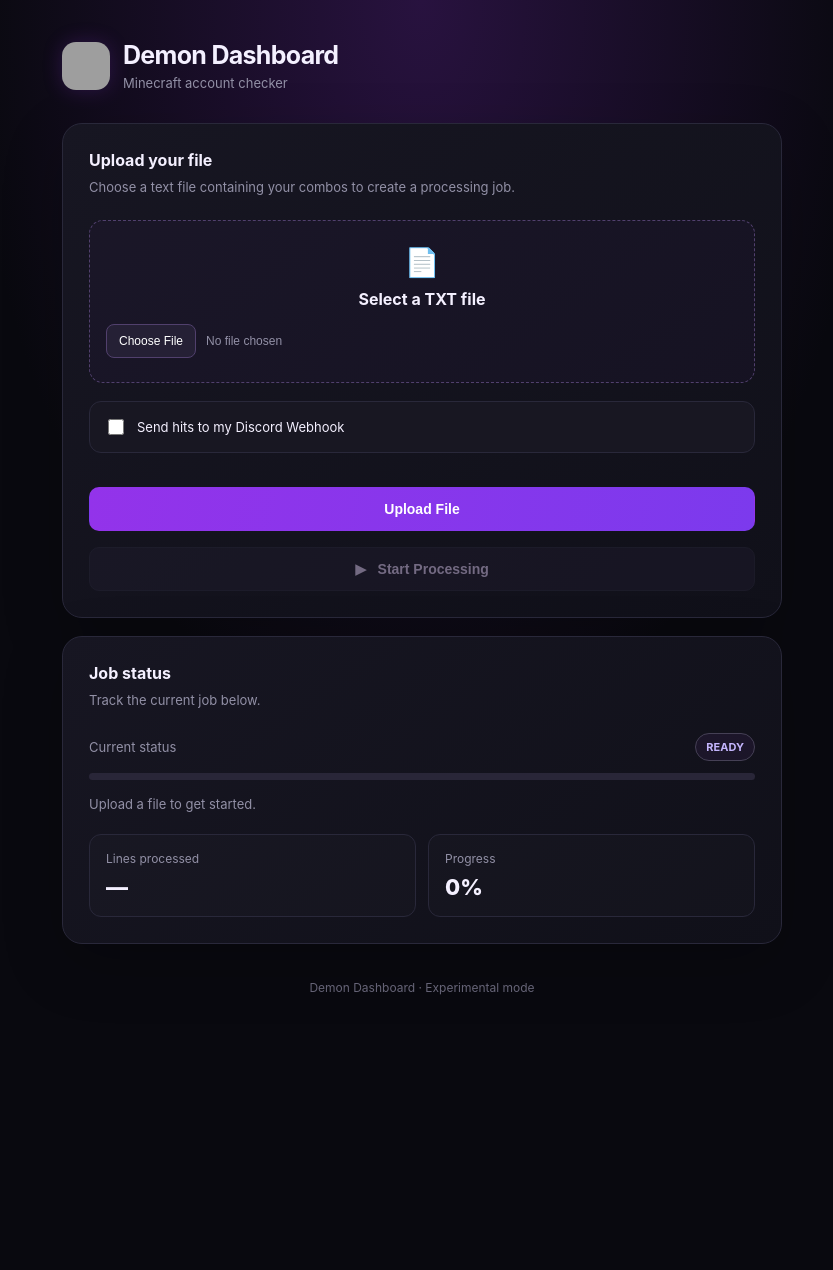
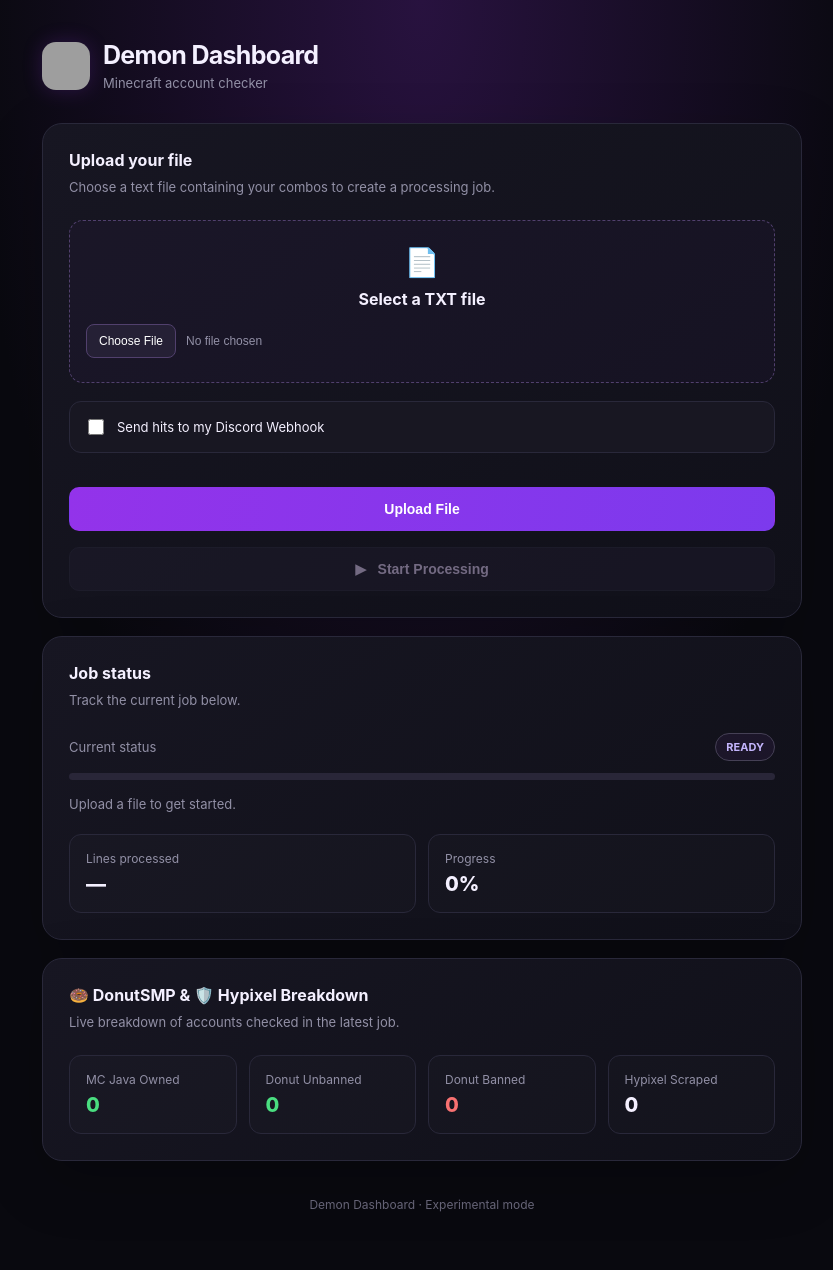
Before and after one commit to AshmitPatil94/Web-ban-check, a Flask app: page / in a window 1280 px wide. Shown: the whole page, without its empty margins (218-1051 px from the left). Before the commit the page ends 995 px from the top, so only its background shows below. Run offline with Flask 3, Linux system fonts and the light colour scheme; grey boxes are pictures that could not be loaded.

Commit message:
Add live server and gamemode stats section
Added new stats section for live server and gamemode breakdowns, including counts for MC Java Owned, Donut Unbanned, Donut Banned, and Hypixel Scraped.

```diff
--- a/templates/index.html
+++ b/templates/index.html
@@ -13,6 +13,7 @@
     --text: #f4f0ff;
     --muted: #9290a6;
     --green: #4ade80;
+    --red: #f87171;
 }
 
 * { box-sizing: border-box; }
@@ -30,7 +31,7 @@
 
 .container {
     width: 100%;
-    max-width: 720px;
+    max-width: 760px;
     margin: auto;
     animation: appear .7s ease both;
 }
@@ -62,7 +63,6 @@
     object-fit: cover;
     display: block;
 }
-
 
 h1 { font-size: 25px; margin: 0; letter-spacing: -.7px; }
 .subtitle { color: var(--muted); font-size: 13px; margin-top: 5px; }
@@ -272,6 +272,13 @@
     margin-top: 20px;
 }
 
+.stats-4 {
+    display: grid;
+    grid-template-columns: repeat(auto-fit, minmax(140px, 1fr));
+    gap: 12px;
+    margin-top: 15px;
+}
+
 .stat {
     padding: 16px;
     border: 1px solid var(--border);
@@ -280,7 +287,9 @@
 }
 
 .stat-name { color: var(--muted); font-size: 12px; }
-.stat-value { font-size: 22px; font-weight: 800; margin-top: 8px; }
+.stat-value { font-size: 20px; font-weight: 800; margin-top: 6px; }
+.stat-value.green { color: var(--green); }
+.stat-value.red { color: var(--red); }
 
 footer {
     text-align: center;
@@ -321,7 +330,6 @@
                 <input type="file" name="file" id="fileInput" required>
             </div>
 
-            <!-- Webhook Integration Option -->
             <div class="webhook-section">
                 <label>
                     <input type="checkbox" id="enableWebhook" name="enable_webhook" onclick="toggleWebhookInput()">
@@ -372,6 +380,31 @@
         </div>
     </section>
 
+    <!-- LIVE SERVER & GAMEMODE STATS SECTION -->
+    <section class="card" id="serverStatsCard">
+        <h2 class="card-title">🍩 DonutSMP & 🛡️ Hypixel Breakdown</h2>
+        <p class="description">Live breakdown of accounts checked in the latest job.</p>
+
+        <div class="stats-4">
+            <div class="stat">
+                <div class="stat-name">MC Java Owned</div>
+                <div class="stat-value green" id="mcOwnedCount">0</div>
+            </div>
+            <div class="stat">
+                <div class="stat-name">Donut Unbanned</div>
+                <div class="stat-value green" id="donutUnbannedCount">0</div>
+            </div>
+            <div class="stat">
+                <div class="stat-name">Donut Banned</div>
+                <div class="stat-value red" id="donutBannedCount">0</div>
+            </div>
+            <div class="stat">
+                <div class="stat-name">Hypixel Scraped</div>
+                <div class="stat-value" id="hypixelScrapedCount">0</div>
+            </div>
+        </div>
+    </section>
+
     <footer>Demon Dashboard · Experimental mode</footer>
 </div>
 
@@ -401,6 +434,10 @@
 const message = document.getElementById("message");
 const lineCount = document.getElementById("lineCount");
 const percent = document.getElementById("percent");
+const mcOwnedCount = document.getElementById("mcOwnedCount");
+const donutUnbannedCount = document.getElementById("donutUnbannedCount");
+const donutBannedCount = document.getElementById("donutBannedCount");
+const hypixelScrapedCount = document.getElementById("hypixelScrapedCount");
 
 let jobId = null;
 let busy = false;
@@ -485,6 +522,13 @@
                 setStatus("Completed", 100, status.message);
                 lineCount.textContent = status.line_count ?? "—";
 
+                if (status.stats_summary) {
+                    mcOwnedCount.textContent = status.stats_summary.mc_owned ?? 0;
+                    donutUnbannedCount.textContent = status.stats_summary.donut_unbanned ?? 0;
+                    donutBannedCount.textContent = status.stats_summary.donut_banned ?? 0;
+                    hypixelScrapedCount.textContent = status.stats_summary.mc_owned ?? 0;
+                }
+
                 if (status.download_url) {
                     message.innerHTML += `<br><br><a href="${status.download_url}" class="primary" style="display:inline-block; padding:10px 16px; text-decoration:none; border-radius:8px; background:#4ade80; color:#000; font-weight:bold;">📥 Download results.txt</a>`;
                 }
```
